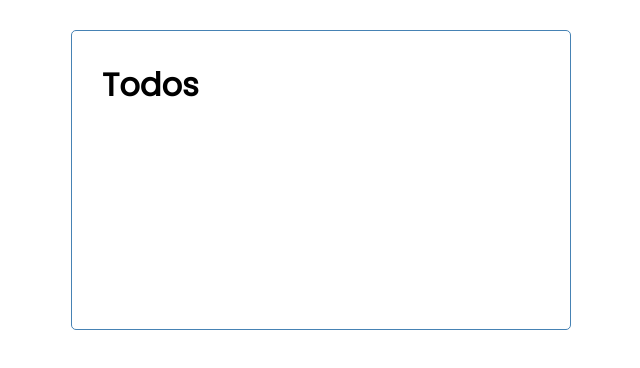
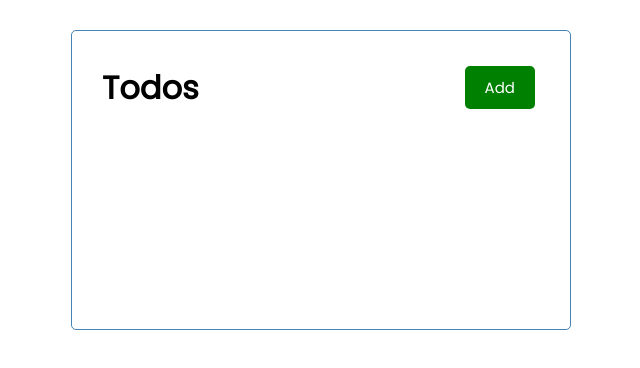
Before and after one commit to alex-bartleynees/angular-todos, an Angular app: page / in a window 1280 px wide. Shown: the top 368 px of the page, without its empty margins (319-959 px from the left). Built offline with nearby package versions, Linux system fonts and the light colour scheme.

Commit message:
add button

```diff
--- a/src/app/app.module.ts
+++ b/src/app/app.module.ts
@@ -3,11 +3,13 @@
 
 import { AppComponent } from './app.component';
 import { HeaderComponent } from './components/header/header.component';
+import { ButtonComponent } from './components/button/button.component';
 
 @NgModule({
   declarations: [
     AppComponent,
-    HeaderComponent
+    HeaderComponent,
+    ButtonComponent
   ],
   imports: [
     BrowserModule
--- /dev/null
+++ b/src/app/components/button/button.component.html
@@ -0,0 +1,3 @@
+<button [ngStyle]="{ 'background-color': color }" class="btn">
+  {{ text }}
+</button>
--- /dev/null
+++ b/src/app/components/button/button.component.ts
@@ -0,0 +1,17 @@
+import { Component, OnInit, Input } from '@angular/core';
+
+@Component({
+  selector: 'app-button',
+  templateUrl: './button.component.html',
+  styleUrls: ['./button.component.css']
+})
+export class ButtonComponent implements OnInit {
+  @Input() text: string = '';
+  @Input() color: string = '';
+
+  constructor() { }
+
+  ngOnInit(): void {
+  }
+
+}
--- a/src/app/components/header/header.component.html
+++ b/src/app/components/header/header.component.html
@@ -1,3 +1,4 @@
 <header>
   <h1>{{ title }}</h1>
+  <app-button color="green" text="Add"></app-button>
 </header>
```
Also changed, not shown: src/app/components/button/button.component.css (added), 1 other file (tests, documents, lock files or other folders).
